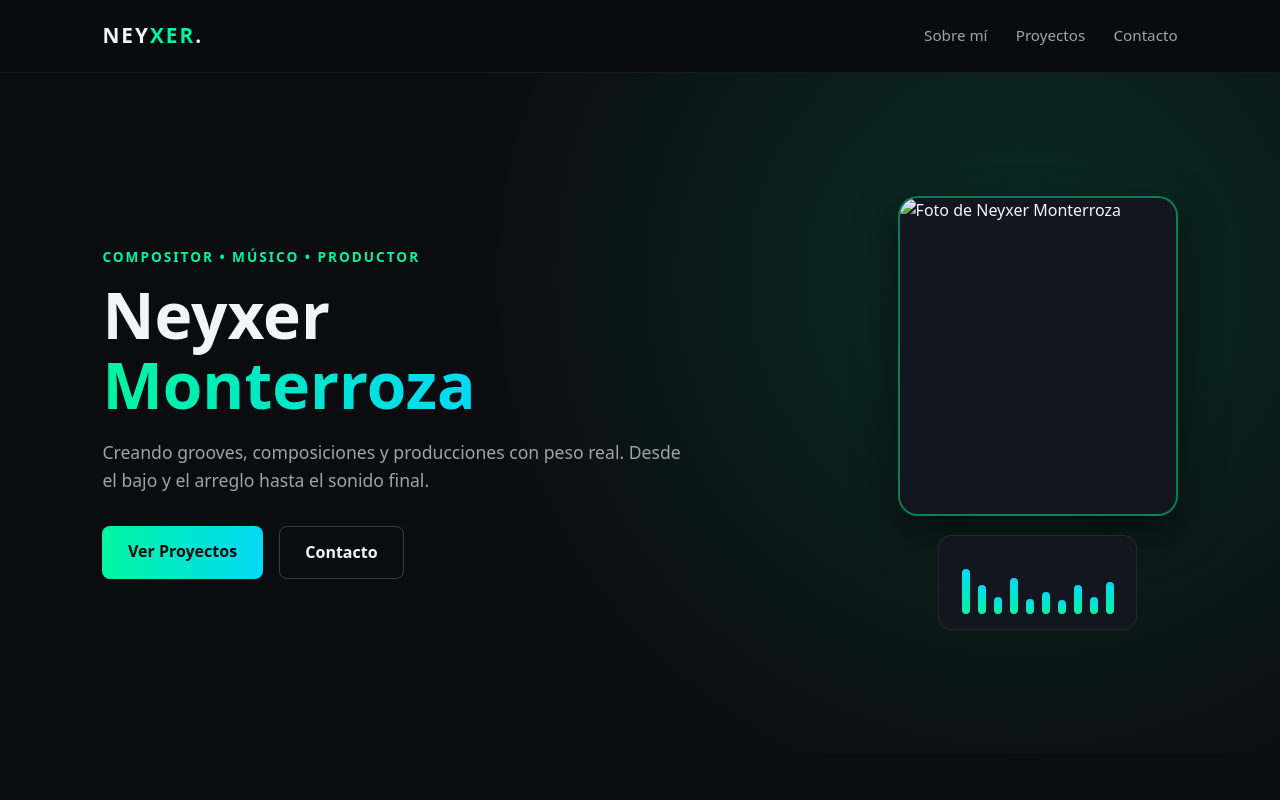
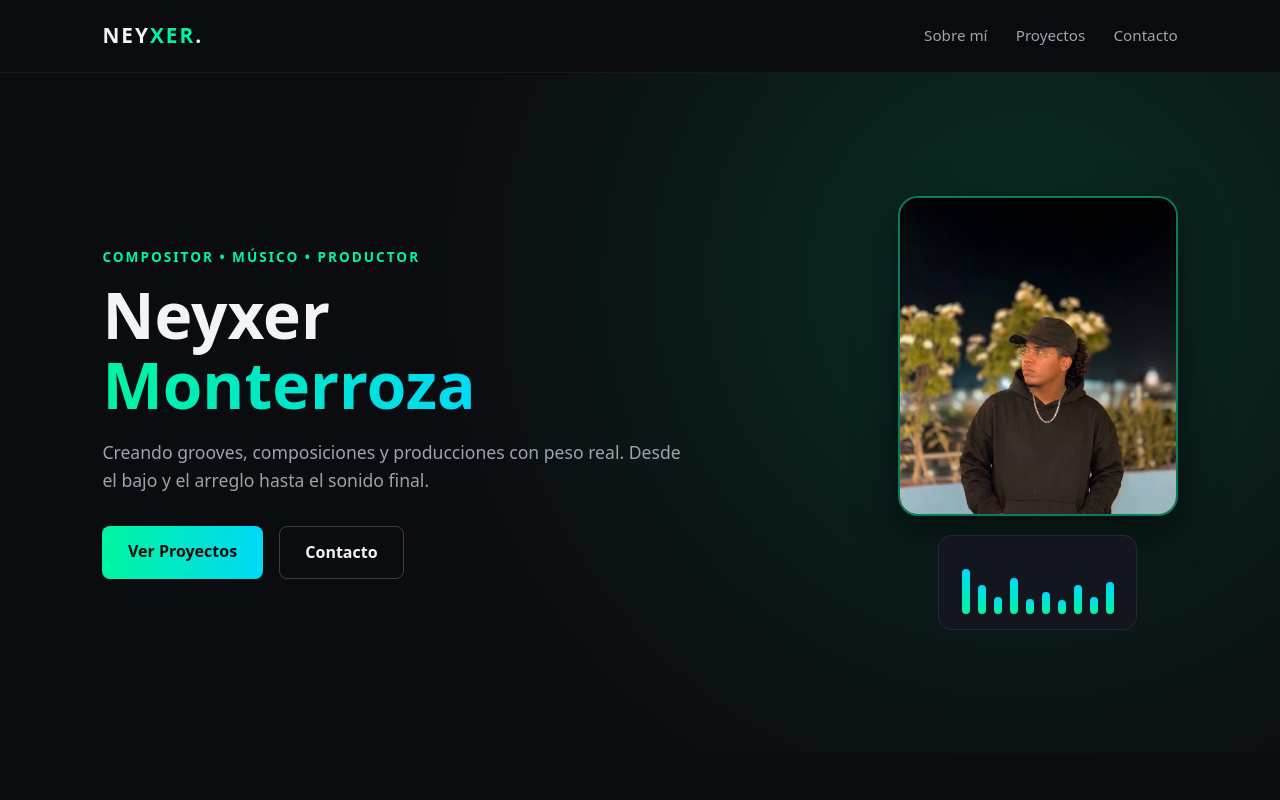
Before and after one commit to Neyxer11/portafolio-neyxer, a plain HTML site: page index.html in a window 1280 px wide. Shown: the top 800 px of the page. Drawn offline with Linux system fonts and the light colour scheme.

```diff
--- a/index.html
+++ b/index.html
@@ -35,7 +35,7 @@
       <div class="hero-visual">
         <div class="photo-frame">
           <!-- Cambia "foto.jpg" por el nombre real de tu imagen dentro de la carpeta img/ -->
-          <img src="img/foto.jpg" alt="Foto de Neyxer Monterroza" />
+          <img src="foto.jpg" alt="Foto de Neyxer Monterroza" />
         </div>
 
         <div class="equalizer" aria-hidden="true">
```
